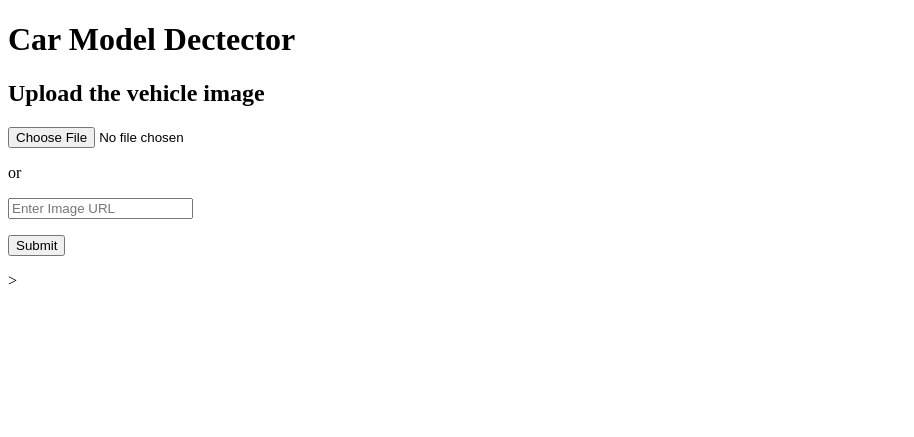
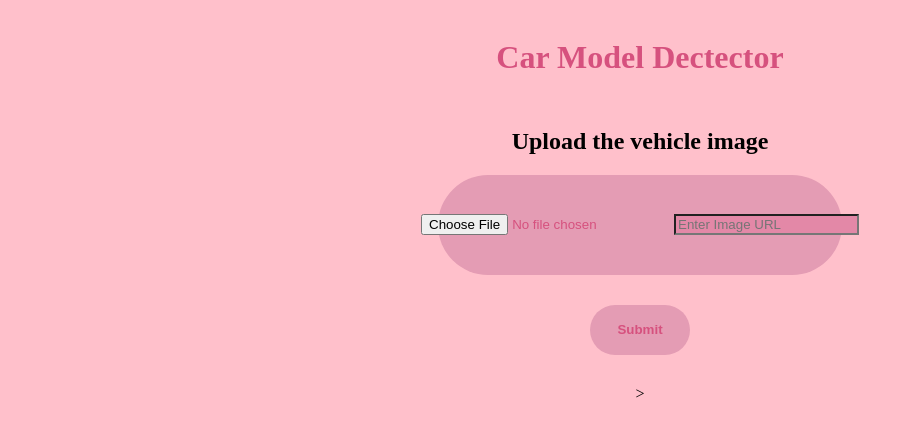
Before and after one commit to AC-W/Car_model_Classification_deep_learning, a Flask app: page / in a window 1280 px wide. Shown: the top 437 px of the page, without its empty margins (0-914 px from the left). Run offline with Flask 2, Linux system fonts and the light colour scheme; some libraries are stand-ins or nearby versions.

Commit message:
a bit of css

```diff
--- a/app.py
+++ b/app.py
@@ -66,7 +66,7 @@ def submit():
                 prob = []
                 for i in range(len(top[0])):
                     index = top[0][i]
-                    name.append(f'Model: {model_names.get(index)}')
+                    name.append(f'{model_names.get(index)}')
                     prob.append(f'Percentage: {p[index]*100:.2f}%')
             return render_template("index.html", img_url = img_url, m1 = name[0],m2 = name[1],m3 = name[2],m4 = name[3],m5 = name[4],p1 = prob[0],p2 = prob[1],p3 = prob[2],p4 = prob[3],p5 = prob[4])
 
@@ -96,7 +96,7 @@ def submit():
                 prob = []
                 for i in range(len(top[0])):
                     index = top[0][i]
-                    name.append(f'Model: {model_names.get(index)}')
+                    name.append(f'{model_names.get(index)}')
                     prob.append(f'Percentage: {p[index]*100:.2f}%')
             return render_template("index.html", m1 = name[0],m2 = name[1],m3 = name[2],m4 = name[3],m5 = name[4],p1 = prob[0],p2 = prob[1],p3 = prob[2],p4 = prob[3],p5 = prob[4])
         else:
@@ -108,4 +108,4 @@ def submit():
 #     return redirect(url_for('static', filename='uploads/' + filename),code = 301)
 
 if __name__ == "__main__":
-    app.run(debug=False)
+    app.run(debug=True)
--- /dev/null
+++ b/static/css/style.css
@@ -0,0 +1,132 @@
+body{
+    display: flex;
+    flex-direction: column;
+    align-items: center;
+    justify-content: center;
+    background-color: pink;
+
+}
+
+h1{
+    color: rgb(214, 81, 126);
+    padding: 10px;
+    -webkit-transition: all 0.4s;
+	-moz-transition: all 0.4s;
+	-ms-transition: all 0.4s;
+	-o-transition: all 0.4s;
+	transition: all 0.4s;
+}
+
+h1:hover{
+    border: solid;
+    border-radius: 10px;
+
+    transform: scale(1.2);
+}
+
+img{
+    border-radius: 40px;
+    margin-top: -20px;
+    border: none;
+    color: rgb(214, 81, 126);
+    -webkit-transition: all 0.4s;
+	-moz-transition: all 0.4s;
+	-ms-transition: all 0.4s;
+	-o-transition: all 0.4s;
+	transition: all 0.4s;
+}
+
+img:hover{
+    border: solid;
+    border-radius: 10px;
+
+    transform: scale(1.2);
+}
+
+.car_info{
+    border: none;
+    border-radius: 40px;
+    background-color: rgb(228, 156, 180);
+    padding: 10px;
+    margin: 30px;
+    margin-top: 5px;
+    display: grid;
+    grid-template-columns: auto auto;
+    align-items: center;
+    justify-content: center;
+    font-style: bolder;
+    gap: 10px;
+    color: rgb(214, 81, 126);
+    -webkit-transition: all 0.4s;
+	-moz-transition: all 0.4s;
+	-ms-transition: all 0.4s;
+	-o-transition: all 0.4s;
+	transition: all 0.4s;
+}
+
+.car_info:hover {
+    border: solid;
+    border-radius: 10px;
+    /* background-color: hotpink; */
+    transform: scale(1.1);
+}
+
+.input_box{
+    border: none;
+    background-color: rgb(228, 156, 180);
+    padding: 10px;
+    display: grid;
+    grid-template-columns: auto auto auto;
+    align-items: center;
+    justify-content: center;
+    border-radius: 100px;
+    width: 30vw;
+    height: 10vh;
+    color: rgb(214, 81, 126);
+    -webkit-transition: all 0.4s;
+	-moz-transition: all 0.4s;
+	-ms-transition: all 0.4s;
+	-o-transition: all 0.4s;
+	transition: all 0.4s;
+}
+
+.input_box:hover{
+    border: solid;
+    border-radius: 10px;
+    /* background-color: hotpink; */
+
+    transform: scale(1.1);
+}
+
+.submit_button{
+    border: none;
+    padding: 10px;
+    display: grid;
+    justify-content: center;
+}
+
+#button_id{
+    margin: 20px;
+    background-color: rgb(228, 156, 180);
+    border: none;
+    border-width: 1.7px;
+    width: 100px;
+    height: 50px;
+    border-radius: 50px;
+    font-style: bolder;
+    font-weight: 800;
+    color: rgb(214, 81, 126);
+    -webkit-transition: all 0.2s;
+	-moz-transition: all 0.2s;
+	-ms-transition: all 0.2s;
+	-o-transition: all 0.2s;
+	transition: all 0.2s;
+}
+
+#button_id:hover{
+    /* background-color: hotpink; */
+    border: solid;
+    border-radius: 10px;
+
+    transform: scale(1.2);
+}
--- a/templates/index.html
+++ b/templates/index.html
@@ -5,10 +5,12 @@
         <meta http-equiv="X-UA-Compatible" content="IE=edge">
         <meta name="viewport" content="width-device-width, initial-scale=1.0">
         <script src="https://ajax.googleapis.com/ajax/libs/jquery/3.1.0/jquery.min.js"></script>
+        <link rel="stylesheet" href="..\static\css\style.css">
         <title>Car Model Dectection</title>
     </head>
+    <h1> Car Model Dectector </h1>
     <body>
-        <h1> Car Model Dectector </h1>
+        {% if messages %}
         <p>
             {% with messages = get_flashed_messages() %}
               {% if messages %}
@@ -20,12 +22,25 @@
               {% endif %}
             {% endwith %}
         </p>
+        {% endif %}
         {% if filename %}
         <div style="padding:20px;">
             <img
             src="{{ url_for('display_image', filename=filename) }}"
             width="200"
             height="200">
+        </div>
+        <div class="car_info">
+            <h3 style="color: rgb(214, 81, 126);">{{ m1 }}</h3>
+            <h3 style="color: red;">{{ p1 }}</h3>
+            <h3 style="color: rgb(214, 81, 126);">{{ m2 }}</h3>
+            <h3 style="color: red;">{{ p2 }}</h3>
+            <h3 style="color: rgb(214, 81, 126);">{{ m3 }}</h3>
+            <h3 style="color: red;">{{ p3 }}</h3>
+            <h3 style="color: rgb(214, 81, 126);">{{ m4 }}</h3>
+            <h3 style="color: red;">{{ p4 }}</h3>
+            <h3 style="color: rgb(214, 81, 126);">{{ m5 }}</h3>
+            <h3 style="color: red;">{{ p5 }}</h3>
         </div>
         {% endif %}
         {% if img_url %}
@@ -35,29 +50,32 @@
             width="200"
             height="200">
         </div>
+        <div class="car_info">
+            <h3 style="color: rgb(214, 81, 126);">{{ m1 }}</h3>
+            <h3 style="color: red;">{{ p1 }}</h3>
+            <h3 style="color: rgb(214, 81, 126);">{{ m2 }}</h3>
+            <h3 style="color: red;">{{ p2 }}</h3>
+            <h3 style="color: rgb(214, 81, 126);">{{ m3 }}</h3>
+            <h3 style="color: red;">{{ p3 }}</h3>
+            <h3 style="color: rgb(214, 81, 126);">{{ m4 }}</h3>
+            <h3 style="color: red;">{{ p4 }}</h3>
+            <h3 style="color: rgb(214, 81, 126);">{{ m5 }}</h3>
+            <h3 style="color: red;">{{ p5 }}</h3>
+        </div>
         {% endif %}
-        <h3 style="color: blue;">{{ m1 }}</h3>
-        <h3 style="color: red;">{{ p1 }}</h3>
-        <h3 style="color: blue;">{{ m2 }}</h3>
-        <h3 style="color: red;">{{ p2 }}</h3>
-        <h3 style="color: blue;">{{ m3 }}</h3>
-        <h3 style="color: red;">{{ p3 }}</h3>
-        <h3 style="color: blue;">{{ m4 }}</h3>
-        <h3 style="color: red;">{{ p4 }}</h3>
-        <h3 style="color: blue;">{{ m5 }}</h3>
-        <h3 style="color: red;">{{ p5 }}</h3>
-        <h2>Upload the vehicle image</h2>
+
+        {% if img_url %}
+        {% else %}
+            <h2>Upload the vehicle image</h2>
+        {% endif %}
         <form action="" method="POST" enctype="multipart/form-data">
-            <dl>
-                <p>
-                    <input type="file" name="file" class="form-control" autocomplete="off">
-                    <p>or</p>
-                    <input type="text" name="image_url" placeholder="Enter Image URL">
-                </p>
-            </dl>
-            <p>
-                <input type="submit" value="Submit" class="btn btn-info">
-            </p>
+            <div class="input_box">
+                <input type="file" name="file" class="form-control" autocomplete="off">
+                <input type="text" name="image_url" placeholder="Enter Image URL" style="background-color: rgb(227, 136, 167);">
+            </div>
+            <div class="submit_button">
+                <input type="submit" value="Submit" class="btn btn-info" id="button_id">
+            </div>
         </form>
     </body>
 </html>>
```
